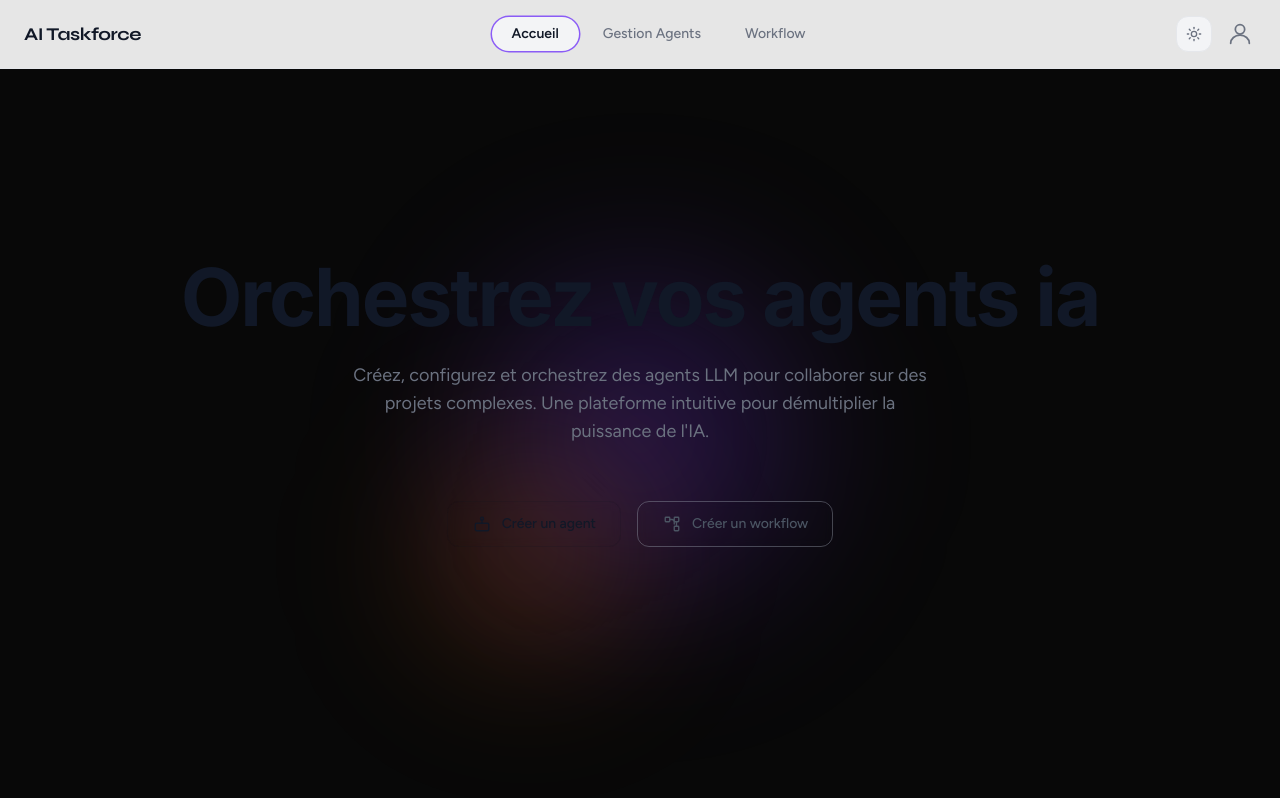
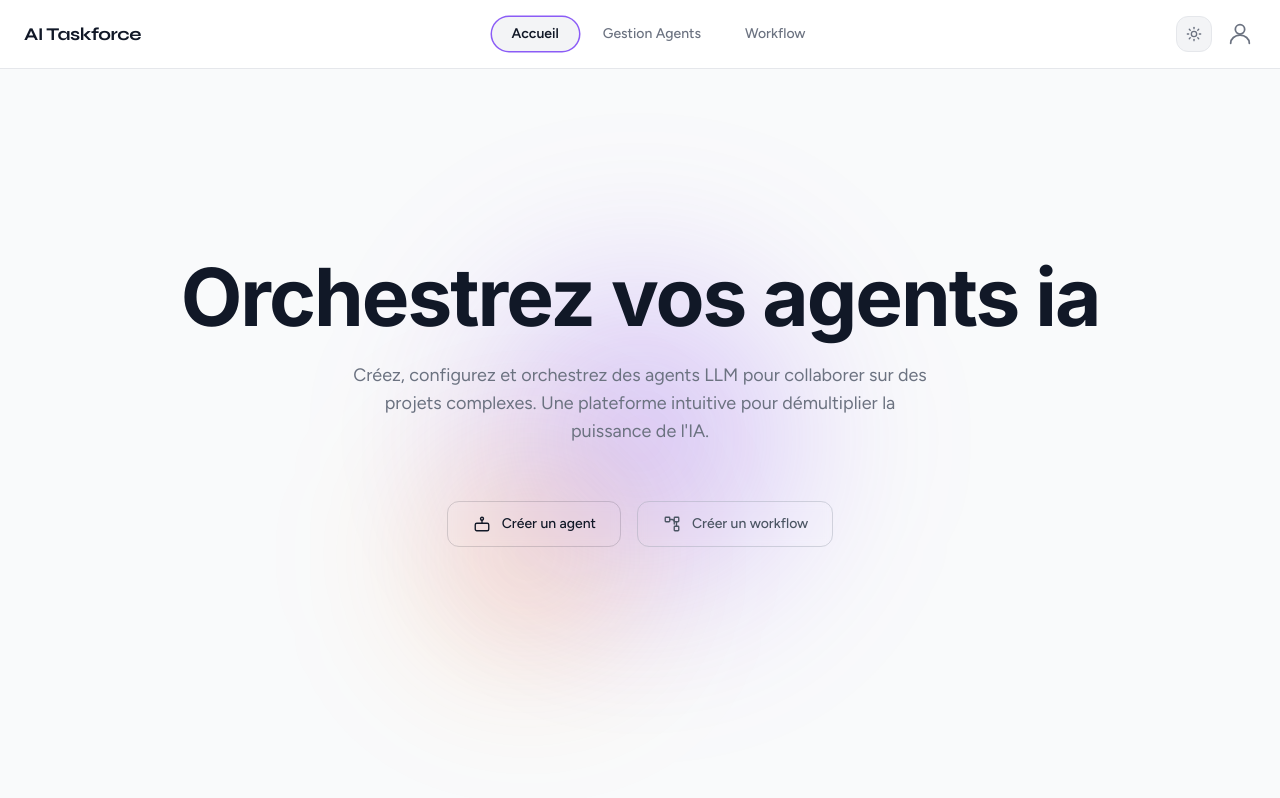
Before and after one commit to D4NIL122IQ/AI-Taskforce, a React (Vite) app in the folder frontend/: page / in a window 1280 px wide. Shown: the top 798 px of the page. Built offline with nearby package versions, Linux system fonts and the light colour scheme.

Commit message:
light mode

```diff
--- a/frontend/src/pages/HomePage.jsx
+++ b/frontend/src/pages/HomePage.jsx
@@ -1,11 +1,9 @@
-// src/pages/HomePage.jsx
+import NavBar from '../components/layout/NavBar'
+import HeroSection from '../components/home/HeroSection'
+import FeatureCard from '../components/home/FeatureCard'
+import { Bot, Network, Workflow as WorkflowIcon, Sparkles } from 'lucide-react'
 
-import NavBar      from '../components/layout/NavBar';
-import HeroSection from '../components/home/HeroSection';
-import FeatureCard from '../components/home/FeatureCard';
-import { Bot, Network, Workflow as WorkflowIcon, Sparkles } from 'lucide-react';
-
-const ICON_PROPS = { size: 26, strokeWidth: 1.6 };
+const ICON_PROPS = { size: 26, strokeWidth: 1.6 }
 
 const FEATURE_CARDS = [
   {
@@ -33,11 +31,10 @@
     title: 'Gestion Agents',
     description: "Gérez le cycle de vie de vos agents, attachez des documents pour le RAG et consultez les historiques d'exécution.",
   },
-];
+]
 
-const HomePage = () => {
-  return (
-    <div className="min-h-screen bg-[#080808] text-white font-body">
+const HomePage = () => (
+  <div className="min-h-screen bg-gray-50 dark:bg-[#080808] text-gray-900 dark:text-white font-body transition-colors duration-300">
     <NavBar />
     <main>
       <HeroSection />
@@ -45,19 +42,12 @@
         <h2 className="sr-only">Fonctionnalités principales</h2>
         <div className="grid grid-cols-1 sm:grid-cols-2 lg:grid-cols-4 gap-4">
           {FEATURE_CARDS.map(({ id, icon, title, description, highlighted }) => (
-              <FeatureCard
-                key={id}
-                icon={icon}
-                title={title}
-                description={description}
-                highlighted={highlighted}
-              />
+            <FeatureCard key={id} icon={icon} title={title} description={description} highlighted={highlighted} />
           ))}
         </div>
       </section>
     </main>
   </div>
-  );
-};
+)
 
-export default HomePage;
+export default HomePage
```
Lines whose indentation alone changed are shown as unchanged.
